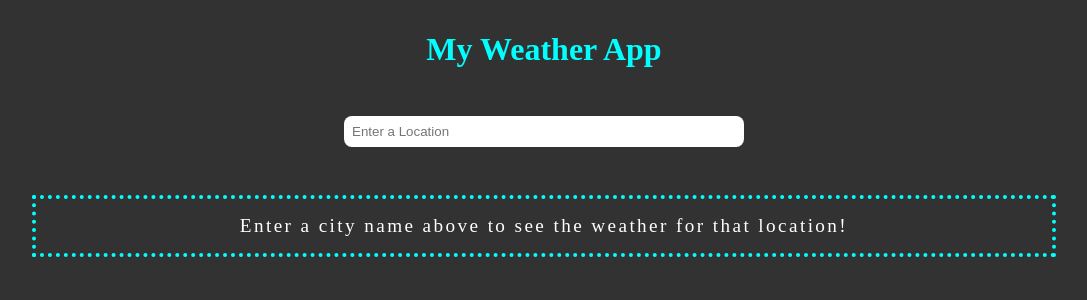
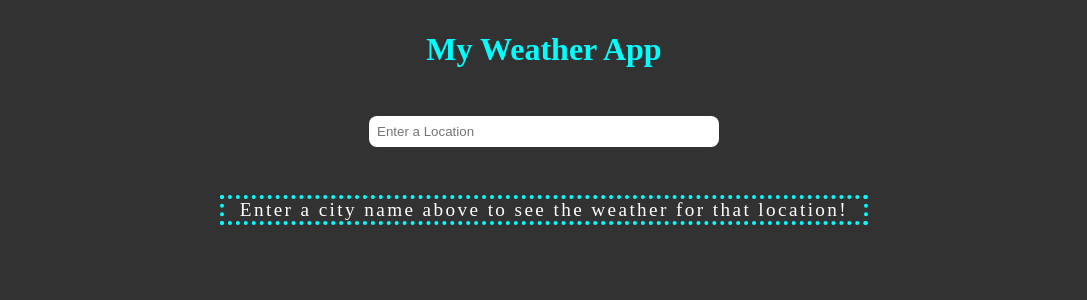
Before and after one commit to raymondshiner/simple-weather-app, a React (Create React App) app: page / in a window 1280 px wide. Shown: the top 300 px of the page, without its empty margins (96-1183 px from the left). Built offline with nearby package versions, Linux system fonts and the light colour scheme.

Commit message:
done - need to test

```diff
--- a/src/LocationWidget/LocationWidget.jsx
+++ b/src/LocationWidget/LocationWidget.jsx
@@ -24,12 +24,12 @@ const LocationWidget = () => {
       break
     default:
       mainContent = locations.map((location, index) => (
-        <div key={location.name}>
+        <React.Fragment key={location.name}>
           <WeatherDisplay location={location} />
           {index === 0 && (
-            <div>Here are some places close to {location.name}</div>
+            <Divider>Here are some places close to {location.name}</Divider>
           )}
-        </div>
+        </React.Fragment>
       ))
   }
 
@@ -54,12 +54,13 @@ const SearchBar = styled.input`
 
   width: 70%;
   min-width: 180px;
-  max-width: 400px;
+  max-width: 350px;
 `
 
 const WeatherDisplayWrapper = styled.div`
   display: flex;
   flex-direction: column;
+  align-items: center;
   justify-content: center;
 
   font-size: larger;
@@ -67,8 +68,14 @@ const WeatherDisplayWrapper = styled.div`
 
   margin: 3rem;
   border: 0.3rem dotted aqua;
-  padding: 1rem;
+  padding: 0 1rem;
 
-  width: 80vw;
+  width: fit-content;
   max-width: 1200px;
 `
+
+const Divider = styled.div`
+  margin-top: 10px;
+  margin-bottom: 10px;
+  border-bottom: 1px solid white;
+`
--- a/src/LocationWidget/WeatherDisplay.jsx
+++ b/src/LocationWidget/WeatherDisplay.jsx
@@ -39,8 +39,9 @@ const WeatherDisplayWrapper = styled(Column)`
   align-items: flex-start;
   padding: 10px;
   border-radius: 15px;
-  margin-top: 15px;
-  margin-bottom: 5px;
+  margin-top: 10px;
+  margin-bottom: 10px;
+  width: max-content;
 `
 
 const Name = styled.h4`
```
